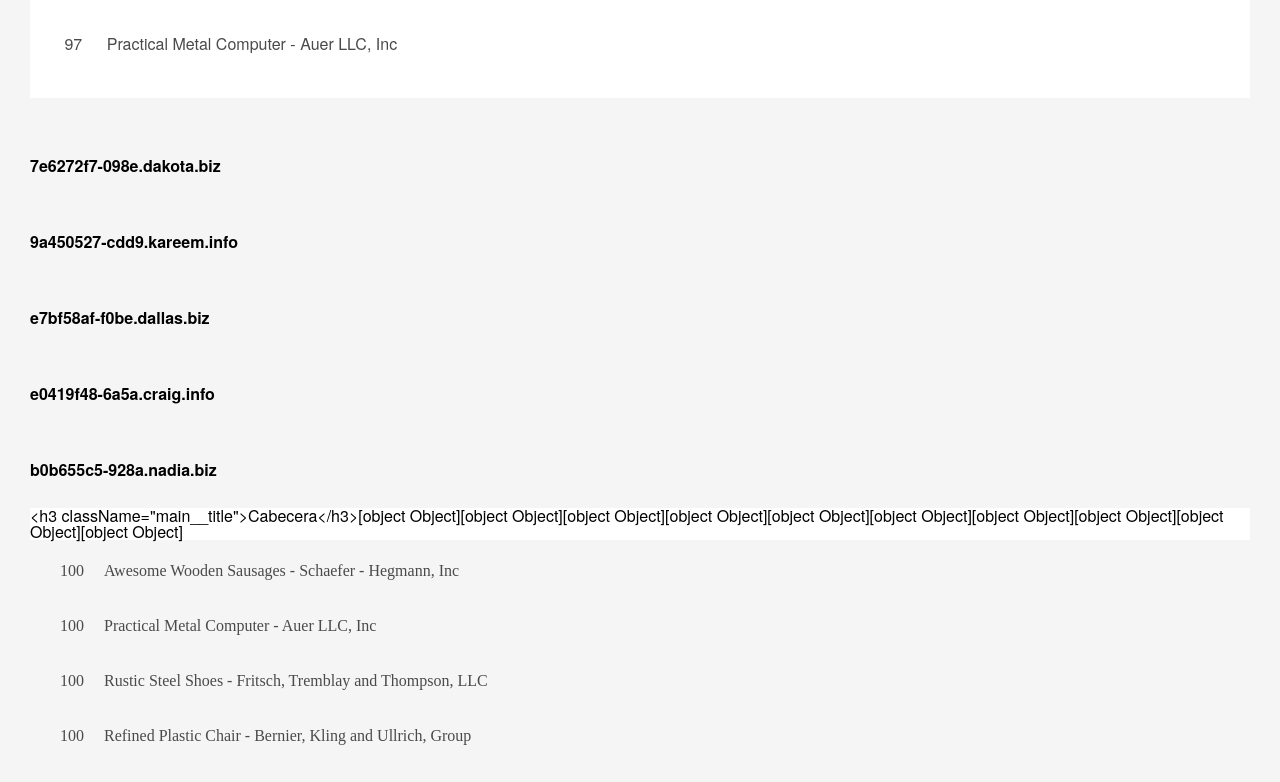
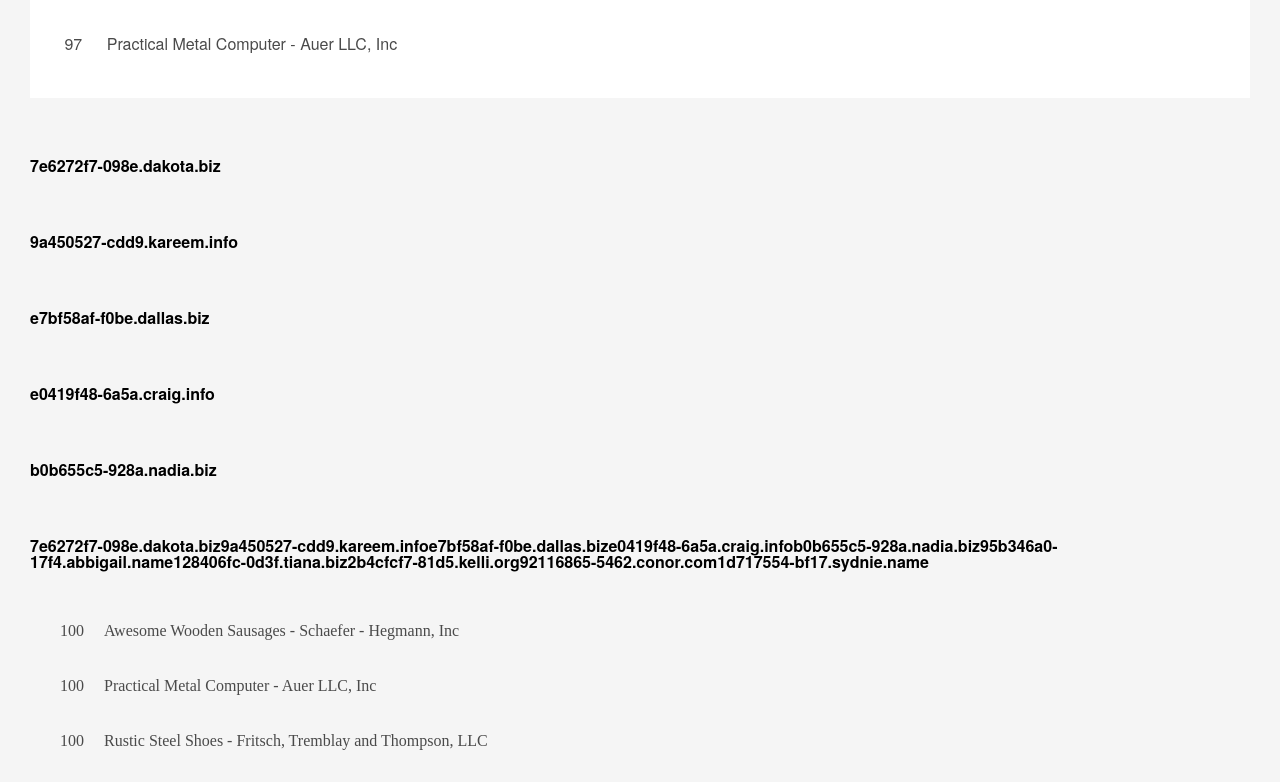
Before and after one commit to silviaparadag/apdex-board, a React (Create React App) app: page / in a window 1280 px wide. Shown: the part 378-1160 px from the top of the page. Built offline with nearby package versions, Linux system fonts and the light colour scheme; a web font is replaced by a local one.

Commit message:
Do some tries to get required data

```diff
--- a/src/components/App.js
+++ b/src/components/App.js
@@ -36,8 +36,8 @@ const App = () => {
 
   /* esto lo usaba si lo traía desde JS
    */
-  const prueba = data.renderListado();
-
+  const prueba = data.renderHostList();
+  // const prueba2 = data.renderHostListApps();
   /*
    */
 
@@ -96,7 +96,16 @@ const App = () => {
       <Main toggleLayout={toggleLayout} />
       <main className="main">
         {renderHtmlHost()}
-        {prueba}
+        <ul>
+          <li key={prueba} className="main__title">
+            {prueba}
+          </li>
+        </ul>
+        {/* <ul>
+          <li key={prueba2} className="main__title">
+            {prueba2}
+          </li>
+        </ul> */}
       </main>
       {htmlhostDataList}
     </div>
--- a/src/js/hosts.js
+++ b/src/js/hosts.js
@@ -39,7 +39,7 @@ const top25Apps = getDataFromJson
   console.log(top25Apps);
   */
 
-const top5byHost = {};
+const top5byHost = [];
 
 const listOfTop5byHost = newHostsObject.forEach((eachHost) => {
   const appsByHost = top25Apps.filter((eachApp) =>
@@ -53,21 +53,21 @@ const listOfTop5byHost = newHostsObject.forEach((eachHost) => {
   top5byHost[eachHost] = list;
 });
 
-const renderListado = () => {
-  let html = `<h3 className="main__title">Cabecera</h3>`;
+console.log(top5byHost);
+
+const renderHostList = () => {
+  let html = '';
   for (const eachHost in top5byHost) {
-    html += <h3 className="main__title">{eachHost}</h3>;
+    html += `${eachHost}`;
     console.log(`Este es la lista desde JS para ${eachHost}`);
-    top5byHost[eachHost].forEach((object) => console.log(object));
   }
   return html;
 };
-
 const objToExport = {
   getDataFromJson: getDataFromJson,
   newHostsObject: newHostsObject,
   listOfTop5byHost: listOfTop5byHost,
-  renderListado: renderListado,
+  renderHostList: renderHostList,
 };
 
 export default objToExport;
```
